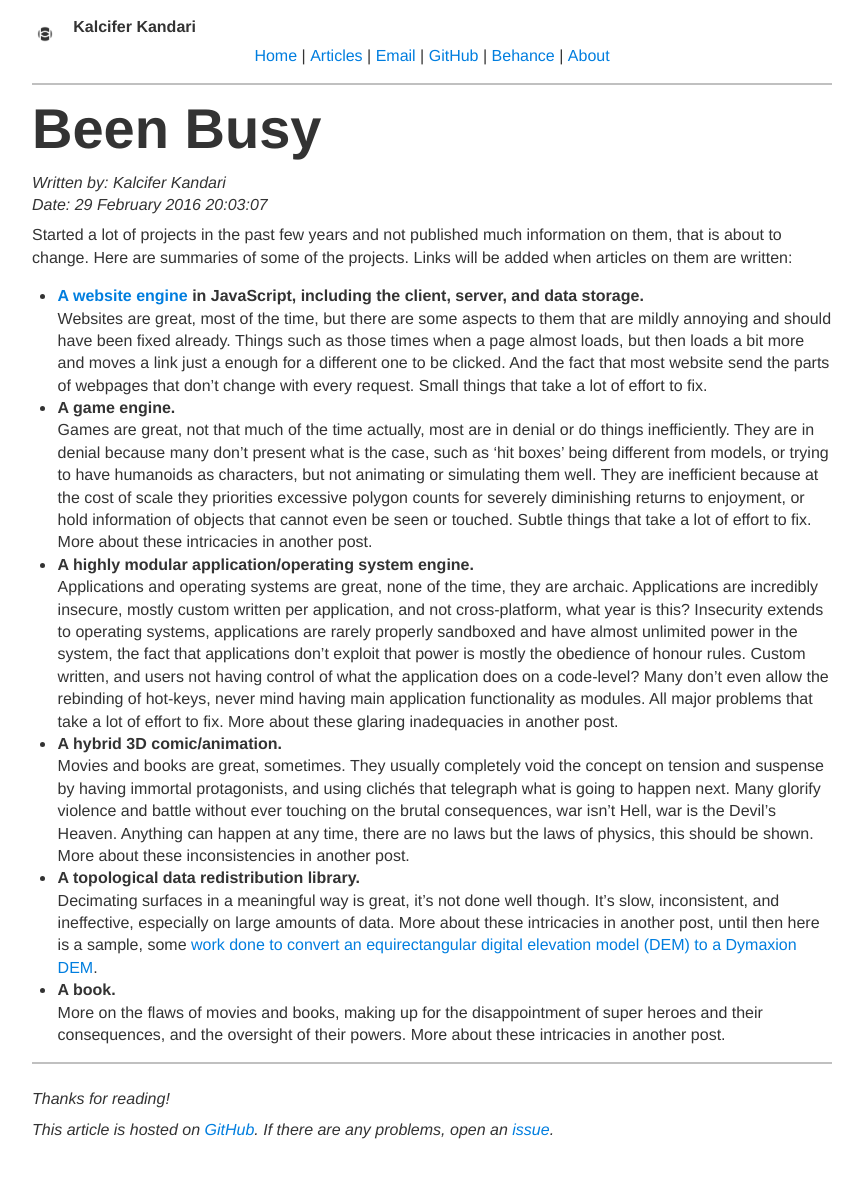
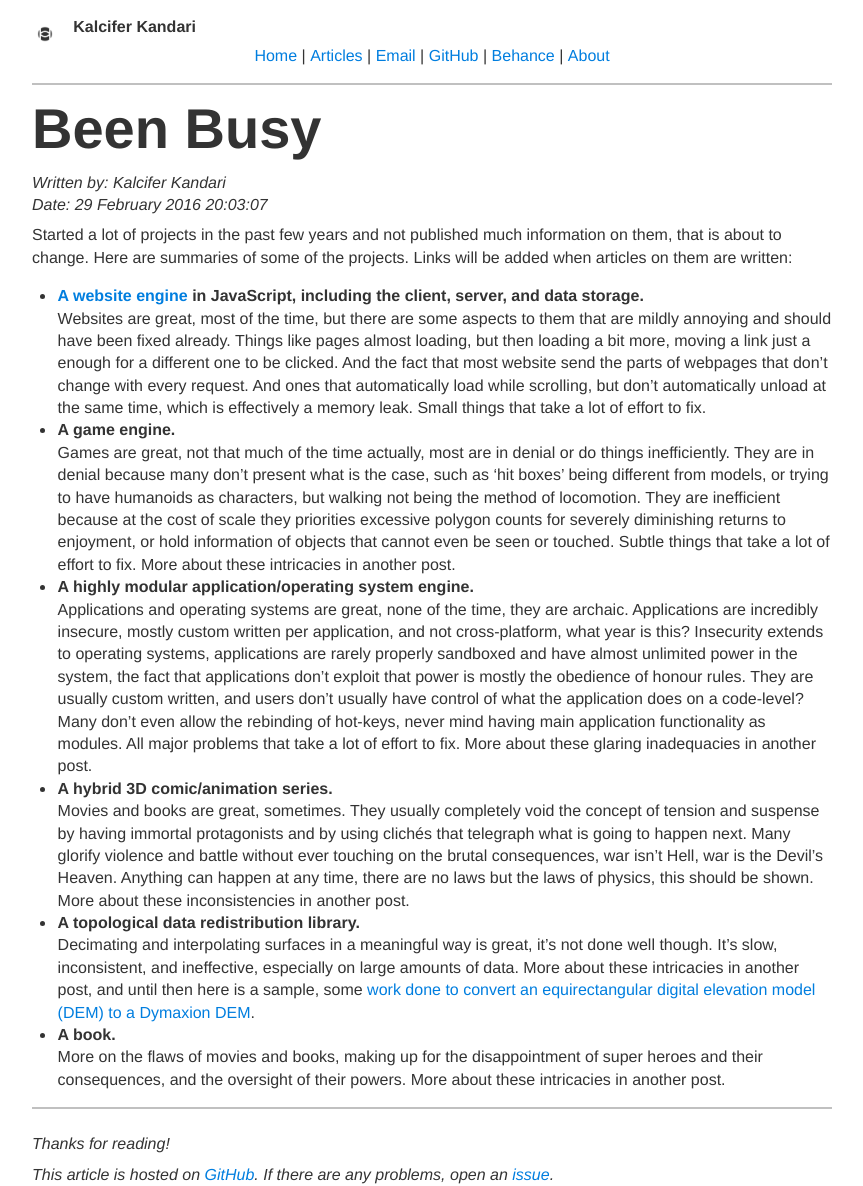
Before and after one commit to KalciferKandari/KalciferKandari.github.io, a Jekyll site: the page built from _posts/2016-02-29-been-busy.md, in a window 1280 px wide. Shown: the whole page, without its empty margins (208-1071 px from the left). Built offline with Jekyll 4.4.1, drawn with Linux system fonts in a browser that asks for light colours; before the commit the page ends 1141 px from its top, so only the background shows below that.

Commit message:
Updates.

```diff
--- a/_posts/2016-02-29-been-busy.md
+++ b/_posts/2016-02-29-been-busy.md
@@ -13,14 +13,14 @@ short: "true"
 Started a lot of projects in the past few years and not published much information on them, that is about to change. Here are summaries of some of the projects. Links will be added when articles on them are written:
 
 - **[A website engine]({% post_url 2016-02-29-website-engine-outline %}) in JavaScript, including the client, server, and data storage.**
-Websites are great, most of the time, but there are some aspects to them that are mildly annoying and should have been fixed already. Things such as those times when a page almost loads, but then loads a bit more and moves a link just a enough for a different one to be clicked. And the fact that most website send the parts of webpages that don’t change with every request. Small things that take a lot of effort to fix.
+Websites are great, most of the time, but there are some aspects to them that are mildly annoying and should have been fixed already. Things like pages almost loading, but then loading a bit more, moving a link just a enough for a different one to be clicked. And the fact that most website send the parts of webpages that don’t change with every request. And ones that automatically load while scrolling, but don't automatically unload at the same time, which is effectively a memory leak. Small things that take a lot of effort to fix.
 - **A game engine.**
-Games are great, not that much of the time actually, most are in denial or do things inefficiently. They are in denial because many don’t present what is the case, such as ‘hit boxes’ being different from models, or trying to have humanoids as characters, but not animating or simulating them well. They are inefficient because at the cost of scale they priorities excessive polygon counts for severely diminishing returns to enjoyment, or hold information of objects that cannot even be seen or touched. Subtle things that take a lot of effort to fix. More about these intricacies in another post.
+Games are great, not that much of the time actually, most are in denial or do things inefficiently. They are in denial because many don’t present what is the case, such as ‘hit boxes’ being different from models, or trying to have humanoids as characters, but walking not being the method of locomotion. They are inefficient because at the cost of scale they priorities excessive polygon counts for severely diminishing returns to enjoyment, or hold information of objects that cannot even be seen or touched. Subtle things that take a lot of effort to fix. More about these intricacies in another post.
 - **A highly modular application/operating system engine.**
-Applications and operating systems are great, none of the time, they are archaic. Applications are incredibly insecure, mostly custom written per application, and not cross-platform, what year is this? Insecurity extends to operating systems, applications are rarely properly sandboxed and have almost unlimited power in the system, the fact that applications don’t exploit that power is mostly the obedience of honour rules. Custom written, and users not having control of what the application does on a code-level? Many don’t even allow the rebinding of hot-keys, never mind having main application functionality as modules. All major problems that take a lot of effort to fix. More about these glaring inadequacies in another post.
-- **A hybrid 3D comic/animation.**
-Movies and books are great, sometimes. They usually completely void the concept on tension and suspense by having immortal protagonists, and using clichés that telegraph what is going to happen next. Many glorify violence and battle without ever touching on the brutal consequences, war isn’t Hell, war is the Devil’s Heaven. Anything can happen at any time, there are no laws but the laws of physics, this should be shown. More about these inconsistencies in another post.
+Applications and operating systems are great, none of the time, they are archaic. Applications are incredibly insecure, mostly custom written per application, and not cross-platform, what year is this? Insecurity extends to operating systems, applications are rarely properly sandboxed and have almost unlimited power in the system, the fact that applications don’t exploit that power is mostly the obedience of honour rules. They are usually custom written, and users don't usually have control of what the application does on a code-level? Many don’t even allow the rebinding of hot-keys, never mind having main application functionality as modules. All major problems that take a lot of effort to fix. More about these glaring inadequacies in another post.
+- **A hybrid 3D comic/animation series.**
+Movies and books are great, sometimes. They usually completely void the concept of tension and suspense by having immortal protagonists and by using clichés that telegraph what is going to happen next. Many glorify violence and battle without ever touching on the brutal consequences, war isn’t Hell, war is the Devil’s Heaven. Anything can happen at any time, there are no laws but the laws of physics, this should be shown. More about these inconsistencies in another post.
 - **A topological data redistribution library.**
-Decimating surfaces in a meaningful way is great, it’s not done well though. It’s slow, inconsistent, and ineffective, especially on large amounts of data. More about these intricacies in another post, until then here is a sample, some [work done to convert an equirectangular digital elevation model (DEM) to a Dymaxion DEM](http://bioticpixels.com/articles/dymaxion/ "bioticpixels.com/articles/dymaxion").
+Decimating and interpolating surfaces in a meaningful way is great, it’s not done well though. It’s slow, inconsistent, and ineffective, especially on large amounts of data. More about these intricacies in another post, and until then here is a sample, some [work done to convert an equirectangular digital elevation model (DEM) to a Dymaxion DEM](http://bioticpixels.com/articles/dymaxion/ "bioticpixels.com/articles/dymaxion").
 - **A book.**
 More on the flaws of movies and books, making up for the disappointment of super heroes and their consequences, and the oversight of their powers. More about these intricacies in another post.
```
